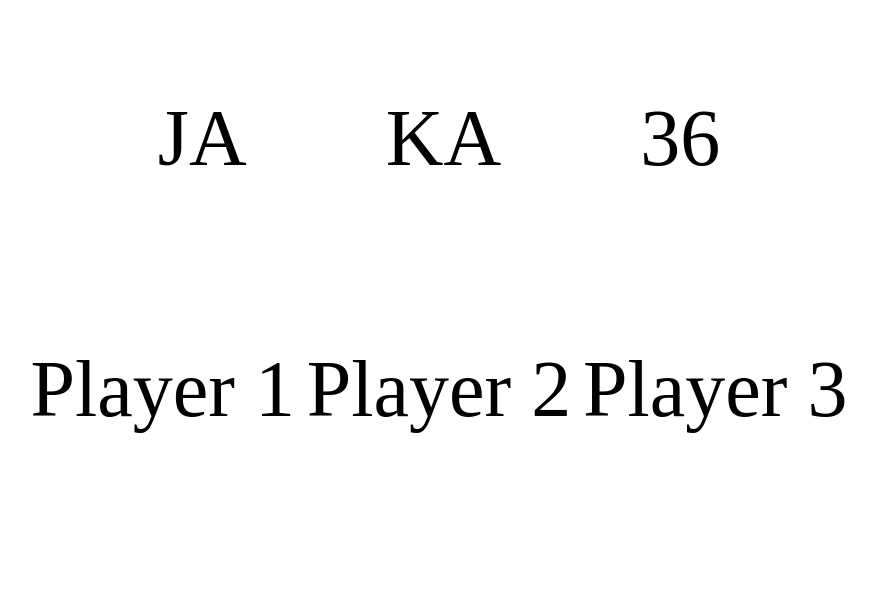
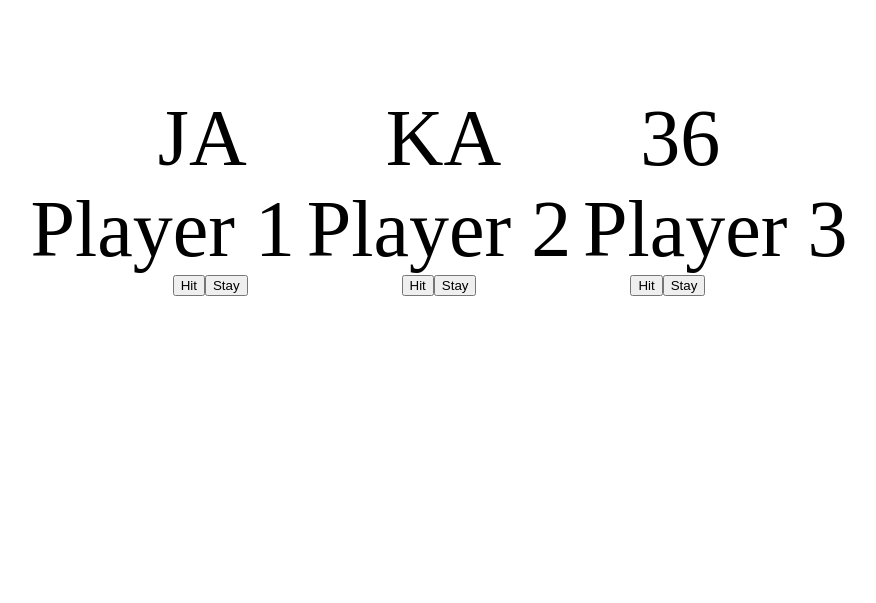
Before and after one commit to roushc-ux/interns2020, a PHP site: page /game1page.php in a window 1280 px wide. Shown: the part 257-860 px from the top of the page, without its empty margins (201-1077 px from the left). After the commit the page ends 553 px from the top, so only its background shows below. Run offline with PHP 8.4, Linux system fonts and the light colour scheme.

Commit message:
added buttons

```diff
--- a/www/game1page.php
+++ b/www/game1page.php
@@ -5,7 +5,7 @@
 <div class="page-wrap">
     <div class="header">Dealer</div>
 
-    <div class="card-box">
+    <div class="dealer-box">
         <div class="card"> J </div>
         <div class="card"> F </div>
     </div>
@@ -35,5 +35,19 @@
             <div class="card">Player 3</div>
         </div>
     </div>
+    <div class="buttons-box">
+        <div class="card-box">
+            <input type="submit" value="Hit">
+            <input type="submit" value="Stay">
+        </div>
+        <div class="card-box">
+            <input type="submit" value="Hit">
+            <input type="submit" value="Stay">
+        </div>
+        <div class="card-box">
+            <input type="submit" value="Hit">
+            <input type="submit" value="Stay">
+        </div>
+    </div>
 </div>
 </body>
--- a/www/style.css
+++ b/www/style.css
@@ -32,13 +32,17 @@
     align-items: center;
     flex-direction: column;
 }
-
-.card-box {
+.dealer-box {
     display: flex;
     align-items: center;
     justify-content: space-evenly;
     margin-bottom: 10rem;
 }
+.card-box {
+    display: flex;
+    align-items: center;
+    justify-content: space-evenly;
+}
 
 .card {
     font-size: 5rem;
```
